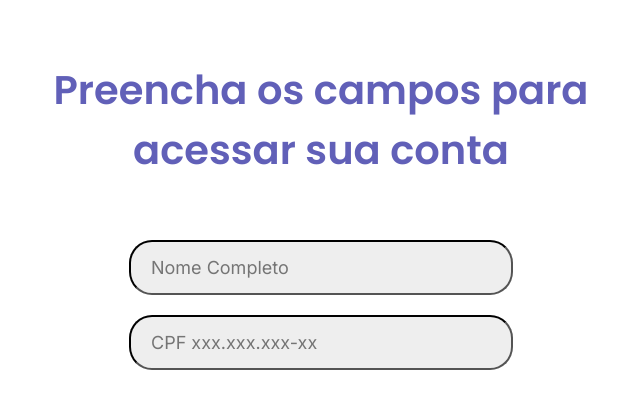
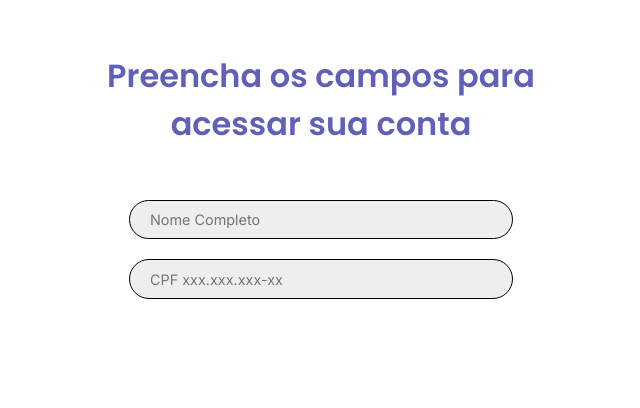
Before and after one commit to BryanMzili/QuartoIdeal.com, a plain HTML site: page pages/login.html in a window 1280 px wide. Shown: the whole page, without its empty margins (319-959 px from the left). Drawn offline with Linux system fonts and the light colour scheme.

Commit message:
Estilizando tela Login

```diff
--- a/pages/login.html
+++ b/pages/login.html
@@ -15,7 +15,7 @@
 
     <div id="fields">
         <input type="text" name="nome" id="nome" class="campos" placeholder="Nome Completo">
-        <input type="text" name="cpf" id="cpf" class="campos" placeholder="CPF xxx.xxx.xxx-xx">
+        <input type="password" name="cpf" id="cpf" class="campos" placeholder="CPF xxx.xxx.xxx-xx">
     </div>
 
 
--- a/styles/login.css
+++ b/styles/login.css
@@ -8,11 +8,12 @@ body {
     overflow: hidden;
 }
 
-#subtitle{
+@media screen and (min-width: 1280px) {
+    #subtitle {
         text-align: center;
         font-weight: 600;
         /*semibold*/
-    font-size: 40px;
+        font-size: 200%;
         font-family: 'Poppins', sans-serif;
         color: #6160B8;
         padding-top: 20px;
@@ -27,17 +28,17 @@ body {
     .campos {
         font-family: 'Inter', sans-serif;
         font-weight: 400;
-    font-size: 18px;
-
+        font-size: 90%;
         margin-left: 35%;
         margin-right: 35%;
+        margin-top: 20px;
         background-color: #eee;
-    border-color: #000;
-    border-radius: 23px;
-    padding-top: 15px;
-    padding-bottom: 15px;
+        border:solid 1px #000;
+        border-radius: 20px;
+        padding-top: 0.8%;
+        padding-bottom: 0.8%;
         padding-left: 20px;
         padding-right: 20px;
+    }
 
-    margin-top: 20px;
 }
```
Lines whose indentation alone changed are shown as unchanged.
